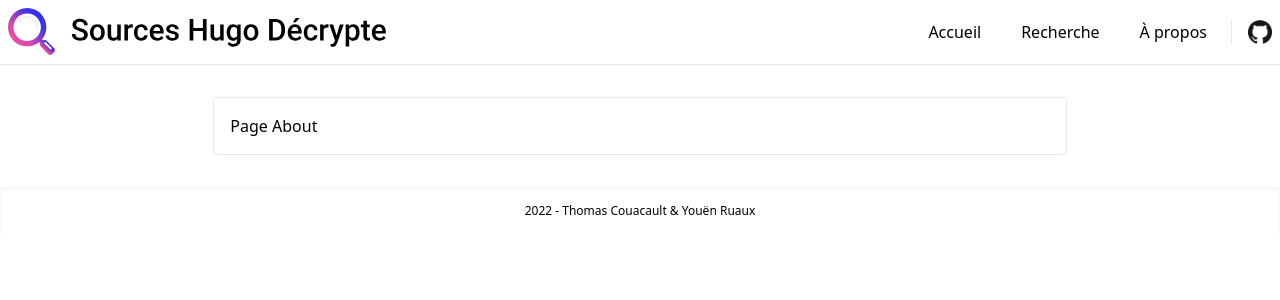
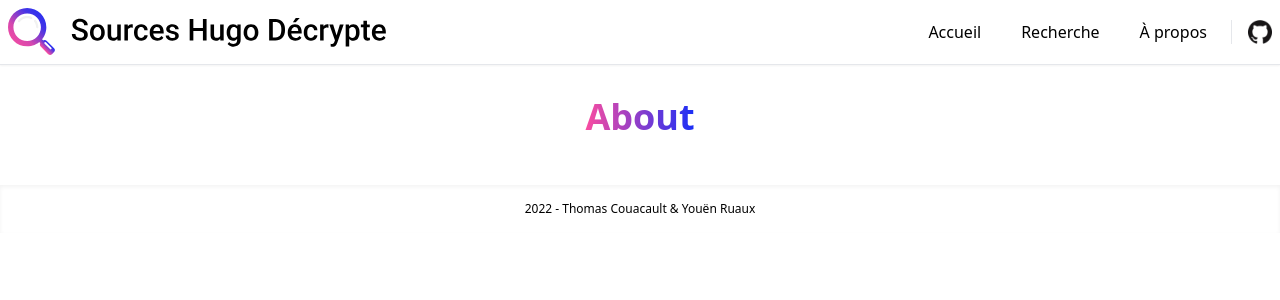
Before and after one commit to Sources-Hugo-Decrypte/sources-hugo-decrypte-web, a React (Create React App) app: page /about in a window 1280 px wide. Shown: the top 300 px of the page. Built offline with nearby package versions, Linux system fonts and the light colour scheme.

Commit message:
Update About page

```diff
--- a/src/Components/About/About.tsx
+++ b/src/Components/About/About.tsx
@@ -1,12 +1,10 @@
+import SectionTitle from "../Common/SectionTitle";
 
 function About() {
-  return (
-    <>
-      <p className="m-4 p-4 md:w-2/3 md:my-8 md:mx-auto border rounded">
-        Page About
-      </p>
-    </>
-  );
+
+  return <div className="mx-auto my-4 w-1/2 text-center">
+    <SectionTitle title="About" />
+  </div>;
 }
 
 export default About;
```
